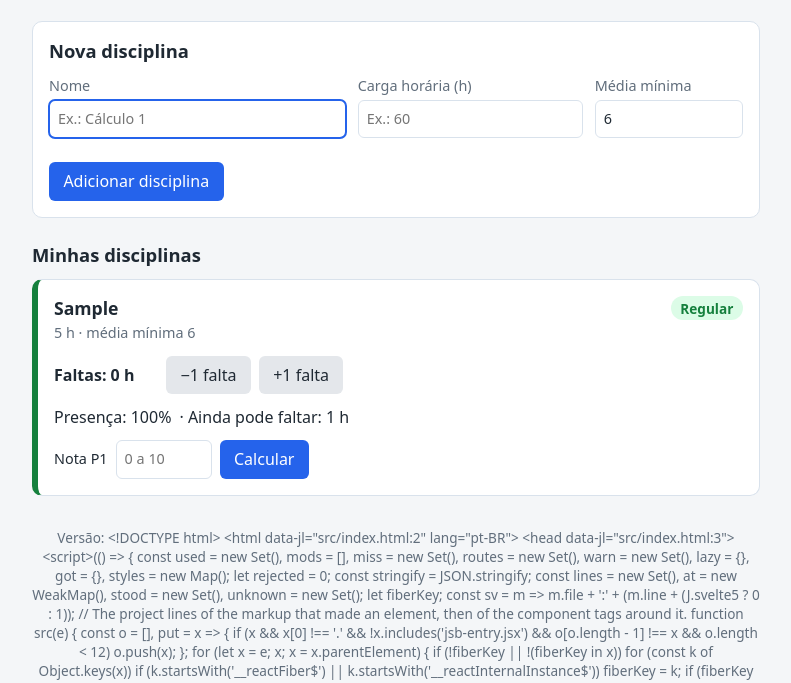
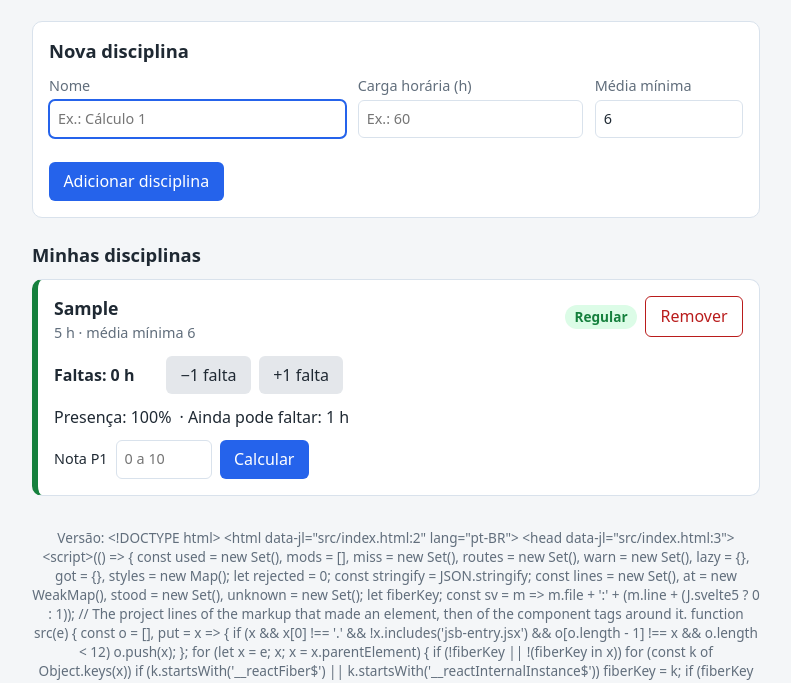
Before and after one commit to gustavolovizotto/semestresafe, a website with bundled scripts: page src/index.html in a window 1280 px wide. Both pictures are taken after typing "Sample", "5" into the empty fields and a click on the button "Adicionar disciplina". Shown: the part 106-789 px from the top of the page, without its empty margins (244-1035 px from the left). Built offline with nearby package versions, Linux system fonts and the light colour scheme; files whose address does not match are found by name.

Commit message:
feat: botão para remover disciplina

```diff
--- a/src/css/style.css
+++ b/src/css/style.css
@@ -178,3 +178,10 @@ label.inline {
   gap: 0.5rem;
   color: var(--texto);
 }
+
+.acoes {
+  display: flex;
+  align-items: center;
+  gap: 0.5rem;
+  flex-shrink: 0;
+}
--- a/src/js/app.js
+++ b/src/js/app.js
@@ -116,6 +116,13 @@ function calcularP2(id, campo, saida) {
   renderizar();
 }
 
+/** Tira a disciplina da lista, salva e redesenha. */
+function remover(id) {
+  disciplinas = disciplinas.filter((x) => x.id !== id);
+  salvar();
+  renderizar();
+}
+
 function criarItem(d) {
   const freq = calcularFrequencia(d.cargaHoraria, d.faltas);
   const classe = CLASSE_STATUS[freq.status];
@@ -128,7 +135,12 @@ function criarItem(d) {
     criar('h3', '', d.nome),
     criar('p', 'info', `${d.cargaHoraria} h · média mínima ${fmt(d.mediaMinima)}`),
   );
-  topo.append(titulo, criar('span', `status ${classe}`, freq.status));
+  const acoes = criar('div', 'acoes');
+  const botaoRemover = criar('button', 'perigo', 'Remover');
+  botaoRemover.type = 'button';
+  botaoRemover.addEventListener('click', () => remover(d.id));
+  acoes.append(criar('span', `status ${classe}`, freq.status), botaoRemover);
+  topo.append(titulo, acoes);
 
   // Faltas
   const linhaFaltas = criar('div', 'linha');
```
